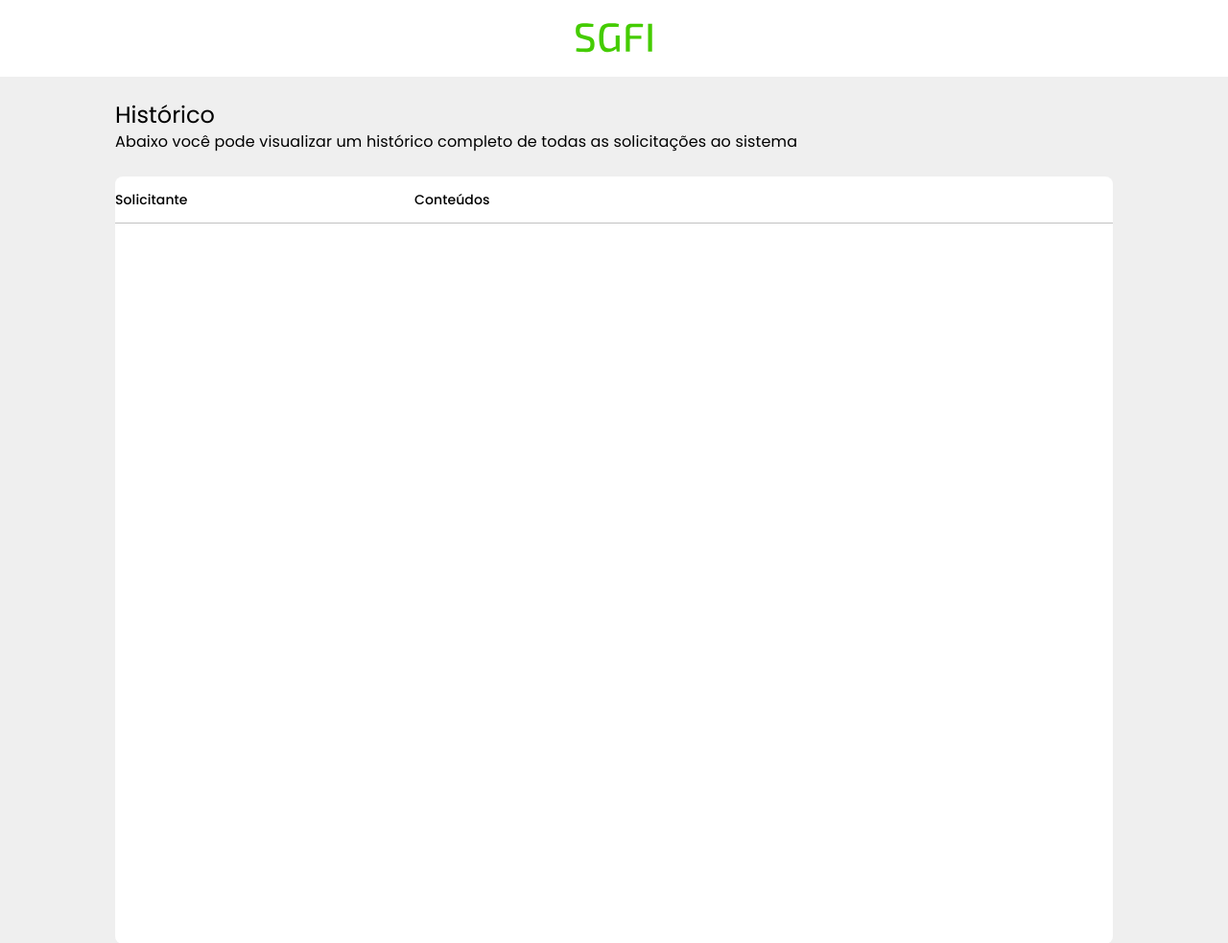
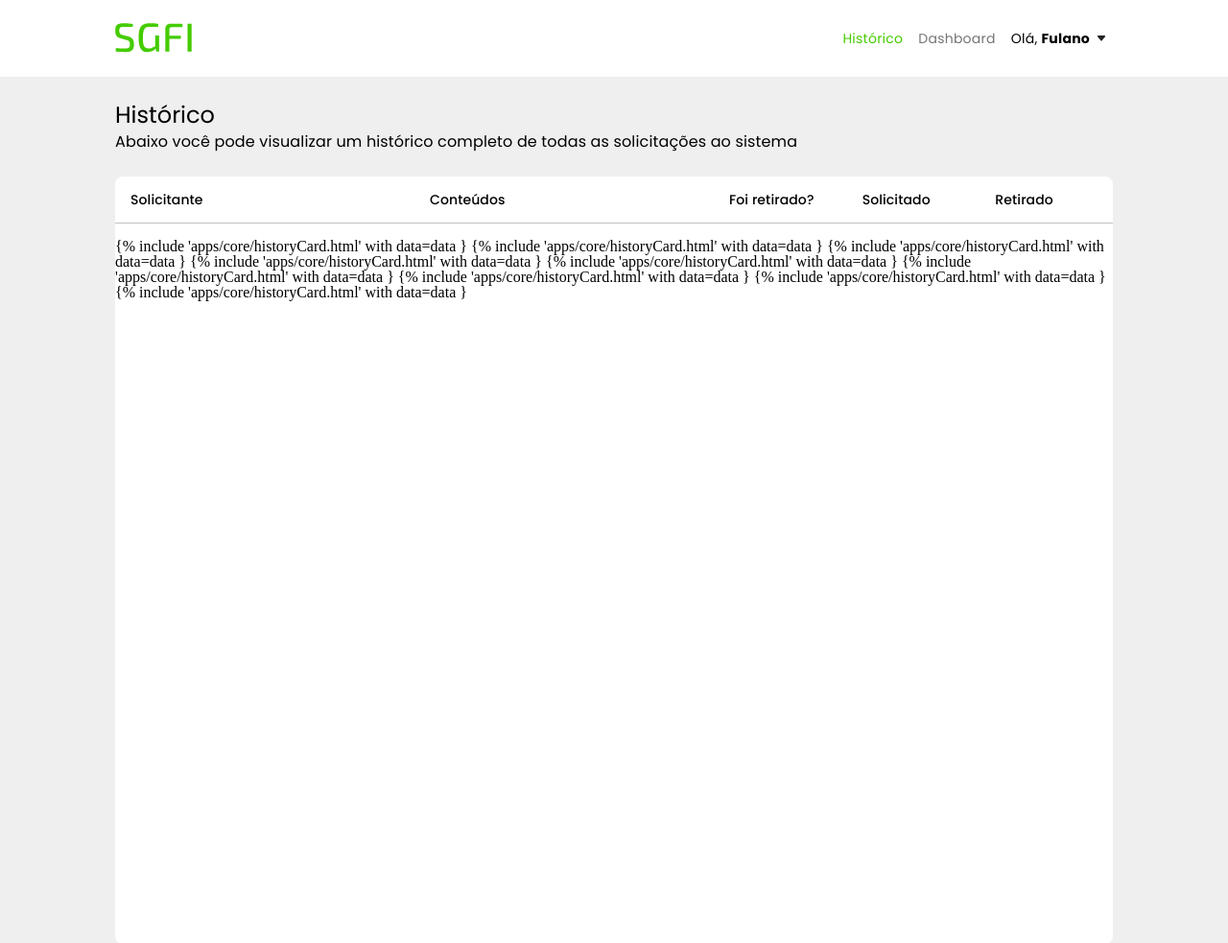
Before and after one commit to RenanMaestrya/SGFI, a Django app: page /historico/ in a window 1280 px wide. Shown: the top 983 px of the page at 96% size. Run offline with Django 4.2, Linux system fonts and the light colour scheme.

Commit message:
in progress card history

```diff
--- a/SGFI/apps/core/views.py
+++ b/SGFI/apps/core/views.py
@@ -105,4 +105,81 @@
     return render(request, 'apps/core/pages/dashboard.html', { 'role': role, 'requests': data })
 
 def history(request):
-    return render(request, 'apps/core/pages/history.html')
+    role = 'admin'
+    data = [
+        {
+            'id': 1,
+            'requested_at': '16/02/2023',
+            'requested_by': 'John Doe Foo Bar',
+            'withdraw_date': '16/02/2023',
+            'content': 'Prova de Matemática, Prova de Química, Prova de Português',
+            'withdrawed': 'true'
+        },
+        {
+            'id': 2,
+            'requested_at': '17/02/2023',
+            'requested_by': 'Alice Smith',
+            'withdraw_date': '18/02/2023',
+            'content': 'Prova de Matemática, Prova de Química, Prova de Português',
+            'withdrawed': 'true'
+
+        },
+        {
+            'id': 3,
+            'requested_at': '18/02/2023',
+            'requested_by': 'Bob Johnson',
+            'withdraw_date': '19/02/2023',
+            'content': 'Prova de Matemática, Prova de Química, Prova de Português',
+            'withdrawed': 'true'
+        },
+        {
+            'id': 4,
+            'requested_at': '19/02/2023',
+            'requested_by': 'Maria Silva',
+            'withdraw_date': '20/02/2023',
+            'content': 'Prova de Matemática, Prova de Química, Prova de Português',
+            'withdrawed': 'true'
+        },
+        {
+            'id': 5,
+            'requested_at': '20/02/2023',
+            'requested_by': 'José Santos',
+            'withdraw_date': '21/02/2023',
+            'content': 'Prova de Matemática, Prova de Química, Prova de Português',
+            'withdrawed': 'false'
+        },
+        {
+            'id': 6,
+            'requested_at': '21/02/2023',
+            'requested_by': 'Ana Rodrigues',
+            'withdraw_date': '22/02/2023',
+            'content': 'Prova de Matemática, Prova de Química, Prova de Português',
+            'withdrawed': 'false'
+        },
+        {
+            'id': 7,
+            'requested_at': '22/02/2023',
+            'requested_by': 'Ricardo Ferreira',
+            'withdraw_date': '23/02/2023',
+            'content': 'Prova de Matemática, Prova de Química, Prova de Português',
+            'withdrawed': 'true'
+        },
+        {
+            'id': 8,
+            'requested_at': '23/02/2023',
+            'requested_by': 'Carla Lima',
+            'withdraw_date': '24/02/2023',
+            'content': 'Prova de Matemática, Prova de Química, Prova de Português',
+            'withdrawed': 'false'
+        },
+        {
+            'id': 9,
+            'requested_at': '24/02/2023',
+            'requested_by': 'Manuel Costa',
+            'withdraw_date': '25/02/2023',
+            'content': 'Prova de Matemática, Prova de Química, Prova de Português',
+            'withdrawed': 'true'
+        }
+    ]
+
+    return render(request, 'apps/core/pages/history.html', { 'role': role, 'requests': data })
--- a/SGFI/static/css/components/card.css
+++ b/SGFI/static/css/components/card.css
@@ -26,7 +26,7 @@
 }
 
 .attachment {
-    max-width: 100%; /* Adjust this value as needed */
+    max-width: 100%;
     white-space: nowrap;
     overflow: hidden;
     text-overflow: ellipsis;
--- /dev/null
+++ b/SGFI/static/css/components/historyCard.css
@@ -0,0 +1,4 @@
+.container {
+    display: flex;
+    flex-direction: row;
+}
--- a/SGFI/static/css/pages/history.css
+++ b/SGFI/static/css/pages/history.css
@@ -2,7 +2,7 @@
     display: flex;
     height: 100vh;
     width: 100%;
-    flex-direction: row;
+    flex-direction: column;
     background-color: var(--neutral-white);
     justify-content: flex-start;
     border-radius: 8px;
@@ -25,14 +25,18 @@
     width: 60%;
     display: flex;
     align-items: center;
-    justify-content: flex-start;
+    justify-content: space-between;
+    flex-direction: row;
+
 }
 
 .percent40 {
     width: 40%;
     display: flex;
     align-items: center;
-    justify-content: flex-start;
+    justify-content: space-between;
+    flex-direction: row;
+
 }
 
 .base-label{
@@ -46,3 +50,22 @@
 .secondary-label{
     width: calc(100%/3);
 }
+
+.table-column{
+    width: 100%;
+    height: 48px;
+    display: flex;
+    flex-direction: column;
+}
+
+.row{
+    display: flex;
+    width: 100%;
+}
+
+.card-row{
+    display: flex;
+    width: 100%;
+    padding-left: 16px;
+    flex-direction: row;
+}
--- a/SGFI/templates/apps/core/pages/history.html
+++ b/SGFI/templates/apps/core/pages/history.html
@@ -14,7 +14,8 @@
 
 {% block main %}
 
-{% include 'apps/core/header.html' %}
+{% include 'apps/core/header.html' with role=role %}
+
 <div class="global-wrapper">
 
     <div class="global-container">
@@ -23,22 +24,35 @@
             <h5 class="subtitle-1">Abaixo você pode visualizar um histórico completo de todas as solicitações ao sistema</h5>
         </div>
         <main class="global-container ">
-            <div class="general ">
+            <div class="general">
                 <div class="table-header">
                     <div class="percent60">
-                        <span class="subtitle-2 base-label' primary-label">
+                        <span class="subtitle-2 base-label primary-label">
                             Solicitante
                         </span>
-                        <span class="subtitle-2 base-label' primary-label">
+                        <span class="subtitle-2 base-label primary-label">
                             Conteúdos
                         </span>
                     </div>
                     <div class="percent40">
+                        <span class="subtitle-2 base-label secondary-label">
+                            Foi retirado?
+                        </span>
+                        <span class="subtitle-2 base-label secondary-label">
+                            Solicitado
+                        </span>
+                        <span class="subtitle-2 base-label secondary-label">
+                            Retirado
+                        </span>
 
                     </div>
                 </div>
 
-            </div>
+                    <div class="table-column">
+                        {% for data in requests %}
+                            {% include 'apps/core/historyCard.html' with data=data }
+                        {% endfor %}
+                    </div>
 
         </main>
     </div>
```
Also changed, not shown: SGFI/templates/apps/core/historyCard.html (added, +15 -0 lines).
